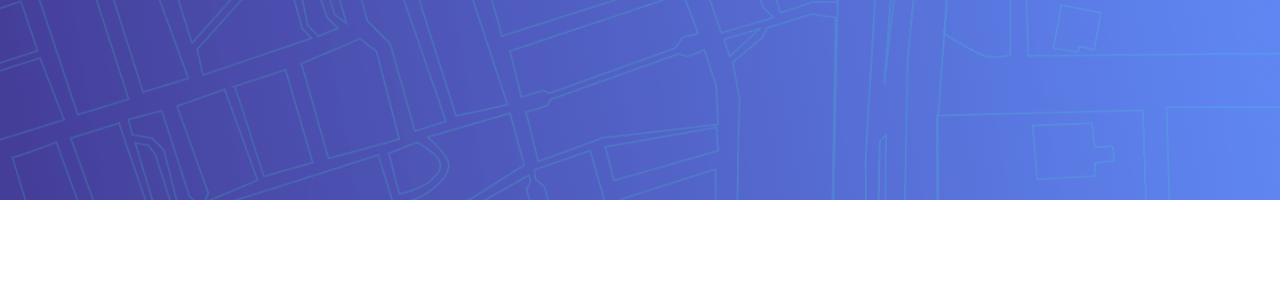
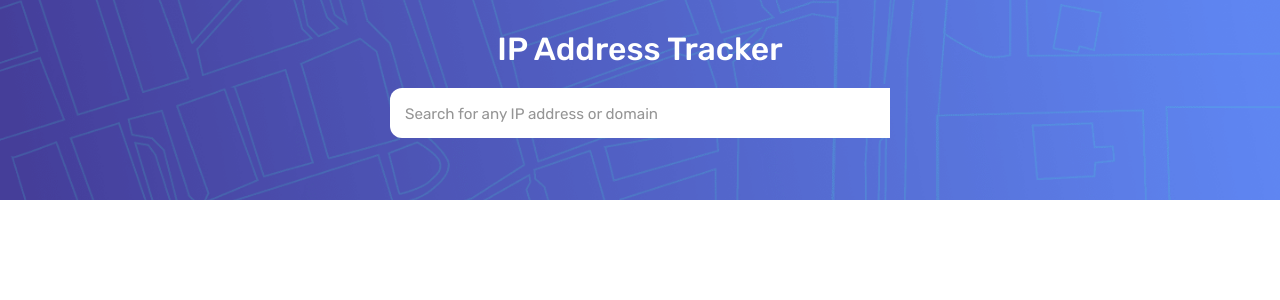
Before and after one commit to tonyykosseifyy/Ip-Address-Project, a React (Create React App) app: page / in a window 1280 px wide. Shown: the top 300 px of the page. Built offline with nearby package versions, Linux system fonts and the light colour scheme.

Commit message:
Create the input form of the header

```diff
--- a/package.json
+++ b/package.json
@@ -5,6 +5,7 @@
   "dependencies": {
     "react": "^16.13.1",
     "react-dom": "^16.13.1",
+    "react-icons": "^4.2.0",
     "react-is": ">= 16.8.0",
     "styled-components": "^5.3.0"
   },
--- a/src/App.css
+++ b/src/App.css
@@ -5,14 +5,25 @@
   font-family: 'Rubik', sans-serif;
 }
 
+
+
+
+html {
+  font-size: 16px ;
+}
+
+
+@media screen and (max-width: 700px) {
+  html {
+    font-size: 14px ;
+  }
+}
 /*
 - Very Dark Gray: hsl(0, 0%, 17%)
 - Dark Gray: hsl(0, 0%, 59%)
 
 - Font size (text input): 18px
 
-
-
 - Family: [Rubik](https://fonts.google.com/specimen/Rubik)
 - Weights: 400, 500, 700
 
--- a/src/Components/Header.css
+++ b/src/Components/Header.css
@@ -1,6 +1,5 @@
-.header {
-  height: 200px ;
-  width: 100% ;
-  background-position: center ;
-  background-repeat: no-repeat;
+.header input::placeholder {
+  color: #959595 ;
+  font-weight: 400 ;
+  font-size: 0.95rem ;
 }
--- a/src/Components/Header.js
+++ b/src/Components/Header.js
@@ -2,10 +2,21 @@ import React from 'react' ;
 import './Header.css' ;
 import styled from 'styled-components' ;
 import logo from './pattern-bg.png' ;
+import { FaArrowRight } from 'react-icons/fa' ;
+
 
 const Header = () => {
   return (
     <HeaderWrapper className='header' >
+      <HeaderTitle>
+        IP Address Tracker
+      </HeaderTitle>
+      <HeaderForm>
+        <Input />
+        <FormButton>
+
+        </FormButton>
+      </HeaderForm>
     </HeaderWrapper>
   ) ;
 } ;
@@ -14,8 +25,41 @@ const Header = () => {
 
 export default Header ;
 
+const Input = styled.input.attrs(props => ({
+  type : 'text' ,
+  placeholder: 'Search for any IP address or domain' ,
+}))`
+  background-color: white ;
+  outline: none ;
+  border: none ;
+  border-top-left-radius: 12px ;
+  border-bottom-left-radius: 12px ;
+  padding: 15px ;
+  flex-grow: 1 ;
+  font-weight: 500 ;
+  color: black ;
+  font-size: 1.05rem ;
+`
+const FormButton = styled.button`
+  background-color: #000000 ;
+  border-top-right-radius: 12px ;
+  border-bottom-right-radius: 12px ;
+  cursor: pointer ;
+  outline: none ;
+  border: none ;
+  color: white ;
+  display: flex ;
+  align-items: center ;
+  justify-content: center ;
+`
 
-
+const HeaderForm = styled.form`
+  display: flex ;
+  margin: 20px auto ;
+  width: 50vw ;
+  max-width: 500px ;
+  min-width: 400px ;
+`
 
 const HeaderWrapper = styled.header`
   background-image: url(${logo}) ;
@@ -23,5 +67,12 @@ const HeaderWrapper = styled.header`
   height: 200px ;
   background-size: cover ;
   background-position: center ;
-
+  padding-top: 30px ;
 `
+const HeaderTitle = styled.h1`
+  color: white ;
+  font-weight: 500 ;
+  margin-bottom: 10px ;
+  text-align: center ;
+  font-size: 2rem ;
+`
```
Also changed, not shown: 1 other file (tests, documents, lock files or other folders).
